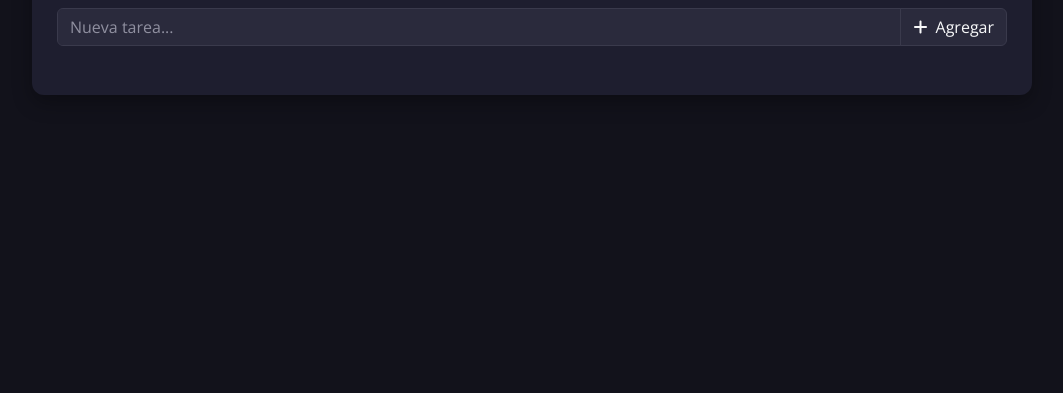
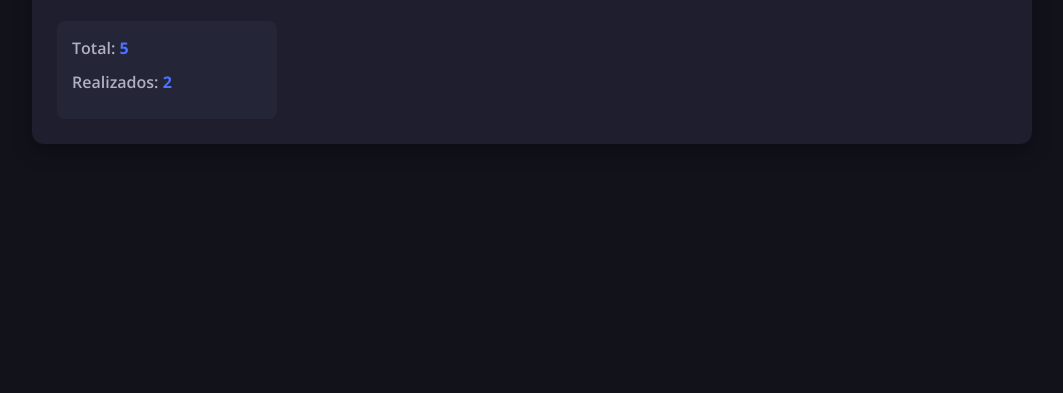
Before and after one commit to vfaundez-dev/desafiolatam-g92-mod3-desafio5, a plain HTML site: page index.html in a window 1280 px wide. Shown: the part 407-800 px from the top of the page, without its empty margins (108-1171 px from the left). Drawn offline with nearby package versions, Linux system fonts and the light colour scheme.

Commit message:
Agregada seccion detalles

```diff
--- a/assets/css/styles.css
+++ b/assets/css/styles.css
@@ -85,3 +85,20 @@ body {
     background-color: #2a2a3c;
     color: #9090a0;
 }
+
+.details-section {
+    background-color: #252538;
+    border-radius: 8px;
+    padding: 15px;
+}
+
+.details-section p {
+    margin-bottom: 10px;
+    color: #b0b0c0;
+    font-weight: 600;
+}
+
+.details-section p span {
+    color: #4E71FF;
+    font-weight: 700;
+}
--- a/index.html
+++ b/index.html
@@ -32,6 +32,25 @@
       </div>
       <!-- Input Todo List -->
 
+      <!-- Sections -->
+      <div class="row">
+
+        <!-- Todo Details Sections -->
+        <div class="col-md-3 mb-3 mb-md-0">
+          <div class="details-section">
+            <p>
+              Total: <span>5</span>
+            </p>
+            <p>
+              Realizados: <span>2</span>
+            </p>
+          </div>
+        </div>
+        <!-- Todo Details Sections -->
+
+      </div>
+      <!-- Sections -->
+
     </div>
   </div>
   <!-- Bootstrap -->
```
